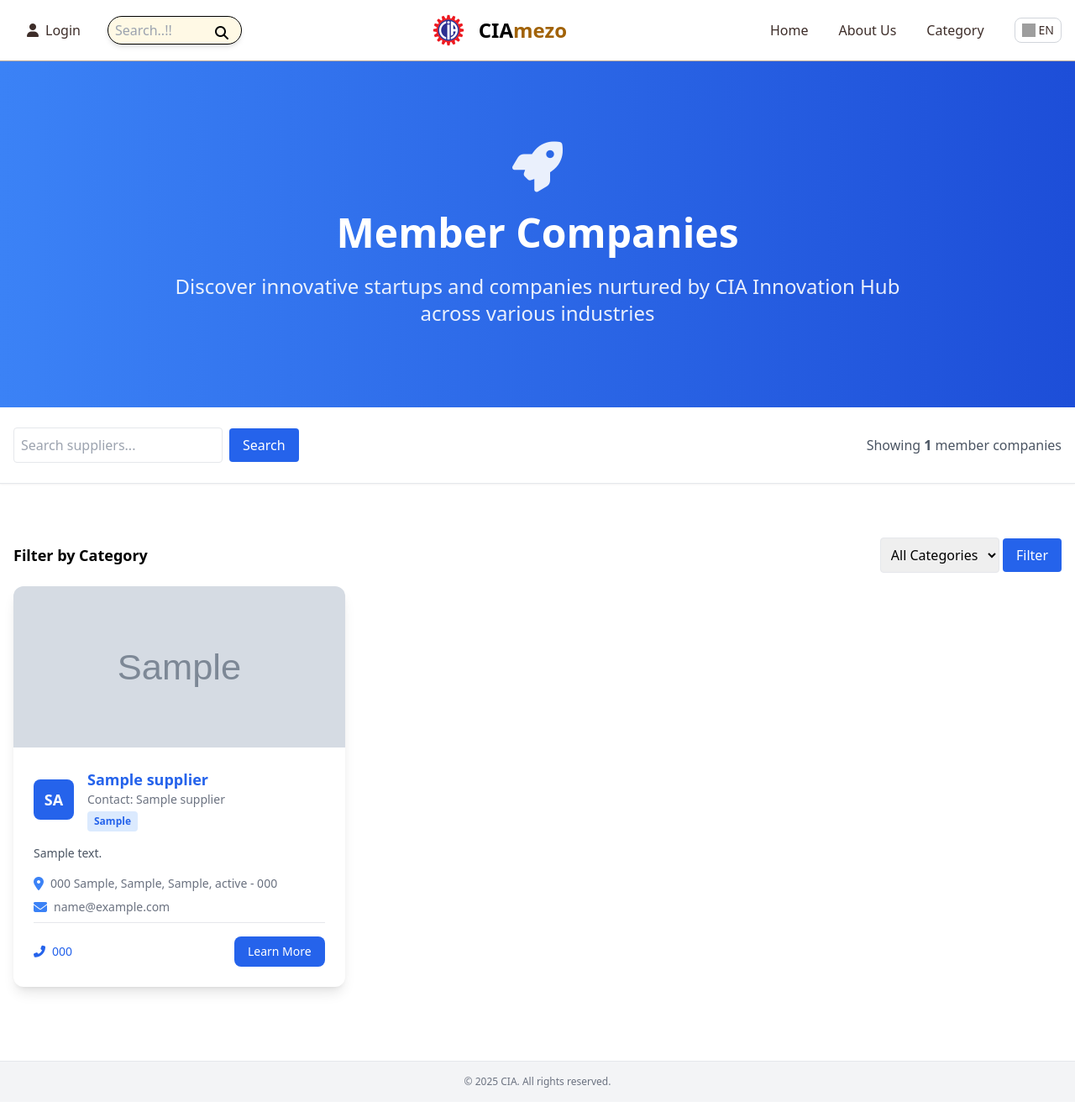
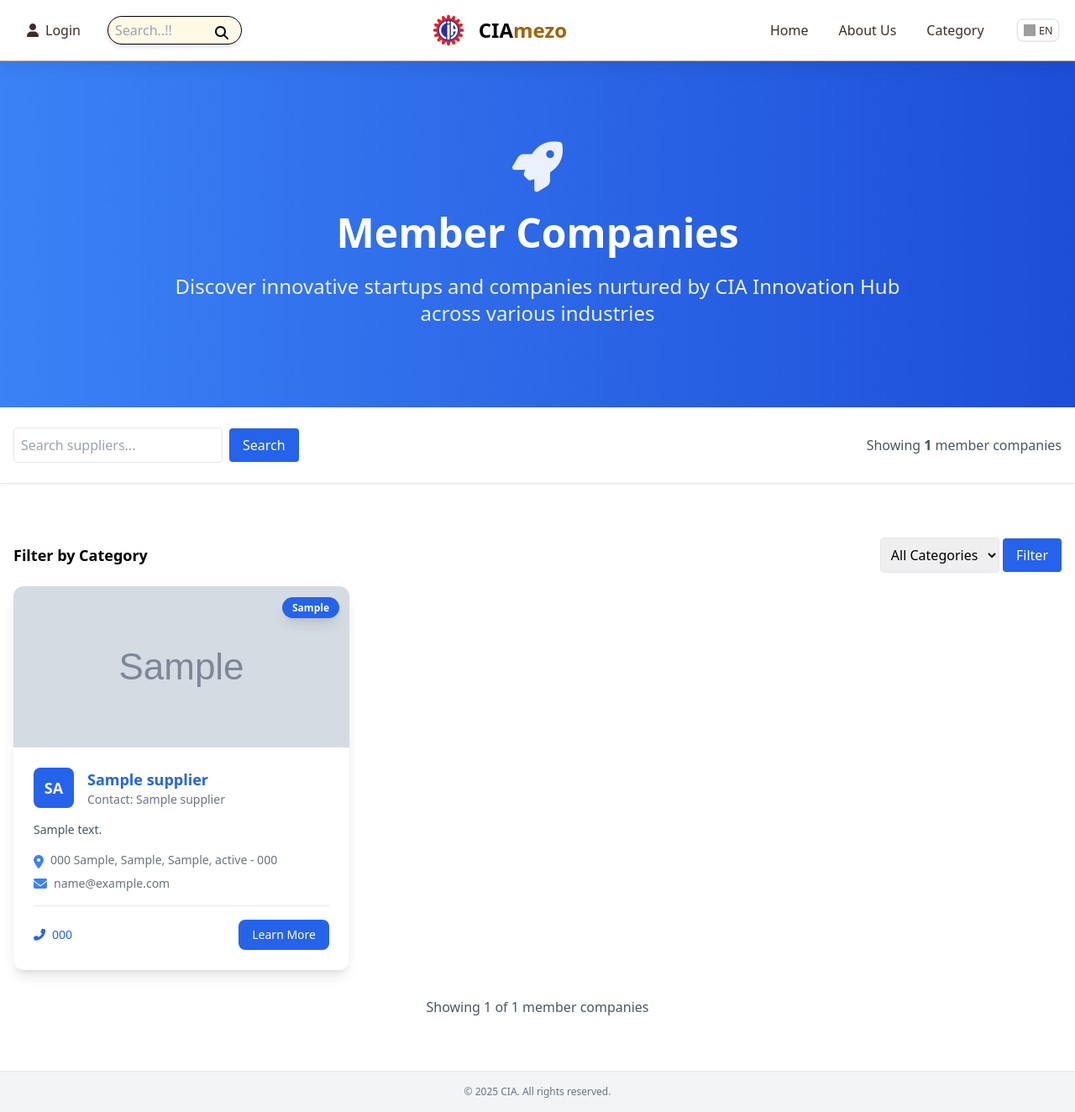
Before and after one commit to mohan-2427/cia-dev, a Django app: page /suppliers/ in a window 1280 px wide. Shown: the whole page at 84% size. Before the commit the page ends 1295 px from the top, so only its background shows below. Run offline with Django 5.2, Linux system fonts and the light colour scheme; tables that the repository leaves empty hold one stand-in row (values such as "Sample post"); grey boxes marked "Sample" are stand-in pictures; some libraries are stand-ins or nearby versions; grey boxes are pictures that could not be loaded.

Commit message:
css fixed

```diff
--- a/app/templates/suppliers.html
+++ b/app/templates/suppliers.html
@@ -7,7 +7,7 @@
     <title>Member Companies — CIA Innovation Hub</title>
     <script src="https://cdn.tailwindcss.com"></script>
     <link rel="stylesheet" href="https://cdnjs.cloudflare.com/ajax/libs/font-awesome/6.4.0/css/all.min.css" />
-    <link rel="stylesheet" href="{% static 'style.css' %}" />
+    <link rel="stylesheet" href="{% static 'css/style.css' %}" />
 </head>
 <body class="bg-white">
   <!-- Navbar -->
@@ -121,80 +121,133 @@
         <div class="flex justify-between items-center mb-4">
           <h2 class="text-lg font-bold">Filter by Category</h2>
           <form method="GET" action="{% url 'suppliers' %}">
+            {% if request.GET.search %}
+              <input type="hidden" name="search" value="{{ request.GET.search }}">
+            {% endif %}
             <select name="category" class="border rounded p-2">
               <option value="">All Categories</option>
               {% for category in categories %}
-                <option value="{{ category }}">{{ category }}</option>
+                <option value="{{ category }}" {% if request.GET.category == category %}selected{% endif %}>{{ category }}</option>
               {% endfor %}
             </select>
             <button type="submit" class="bg-blue-600 text-white px-4 py-2 rounded">Filter</button>
           </form>
         </div>
       </div>
-      <!-- Supplier cards grid only contains supplier cards -->
-     <div class="grid grid-cols-3 gap-8">
-
+      <!-- Suppliers Grid - n x 3 Matrix Layout -->
+      {% if suppliers %}
+        <!-- Grid container with responsive columns: 1 on mobile, 2 on tablet, 3 on desktop -->
+        <div class="grid grid-cols-1 md:grid-cols-2 lg:grid-cols-3 gap-6 auto-rows-max">
           {% for supplier in suppliers %}
-        <div class="supplier-card bg-white rounded-xl shadow-lg overflow-hidden hover:shadow-xl transition-all duration-300 mb-6">
-          <div class="relative">
-            <div class="relative">
+            <div class="supplier-card bg-white rounded-xl shadow-lg overflow-hidden hover:shadow-xl transition-all duration-300 h-full flex flex-col">
+              <!-- Image Section -->
+              <div class="relative h-48 flex-shrink-0">
                 {% if supplier.image %}
-                <img src="{{ supplier.image.url }}" alt="{{ supplier.name }}" class="w-full h-48 object-cover" />
+                  <img src="{{ supplier.image.url }}" alt="{{ supplier.name }}" class="w-full h-full object-cover"
+                       onerror="this.style.display='none'; this.parentNode.querySelector('.fallback-image').style.display='flex';" />
+                  <div class="fallback-image w-full h-full bg-gradient-to-br from-blue-500 to-blue-700 items-center justify-center" style="display: none;">
+                    <span class="text-white text-4xl font-bold">{{ supplier.name|slice:":2"|upper }}</span>
+                  </div>
                 {% elif supplier.logo %}
-                <img src="{{ supplier.logo.url }}" alt="{{ supplier.name }}" class="w-full h-48 object-contain bg-gray-50 p-4" />
+                  <img src="{{ supplier.logo.url }}" alt="{{ supplier.name }}" class="w-full h-full object-contain bg-gray-50 p-4"
+                       onerror="this.style.display='none'; this.parentNode.querySelector('.fallback-image').style.display='flex';" />
+                  <div class="fallback-image w-full h-full bg-gradient-to-br from-green-500 to-green-700 items-center justify-center" style="display: none;">
+                    <span class="text-white text-4xl font-bold">{{ supplier.name|slice:":2"|upper }}</span>
+                  </div>
                 {% else %}
-                <img src="{% static 'images/default_supplier.png' %}" alt="{{ supplier.name }}" class="w-full h-48 object-cover" />
+                  <div class="w-full h-full bg-gradient-to-br from-indigo-500 to-purple-700 flex items-center justify-center">
+                    <div class="text-center">
+                      <i class="fas fa-building text-white text-3xl mb-2"></i>
+                      <span class="text-white text-2xl font-bold block">{{ supplier.name|slice:":2"|upper }}</span>
+                    </div>
+                  </div>
                 {% endif %}
+                <!-- Category Badge -->
+                <div class="absolute top-3 right-3">
+                  <span class="bg-blue-600 text-white px-3 py-1 rounded-full text-xs font-semibold shadow-lg">
+                    {{ supplier.category|default:"General" }}
+                  </span>
+                </div>
               </div>
 
-          <div class="p-6">
+              <!-- Content Section -->
+              <div class="p-6 flex-grow flex flex-col">
+                <!-- Header -->
                 <div class="flex items-center mb-4">
-              <div class="w-12 h-12 bg-blue-600 rounded-lg flex items-center justify-center text-white font-bold text-lg">
+                  <div class="w-12 h-12 bg-blue-600 rounded-lg flex items-center justify-center text-white font-bold text-lg flex-shrink-0">
                     {{ supplier.name|slice:":2"|upper }}
                   </div>
-              <div class="ml-4">
-                <h3 class="font-bold text-lg text-blue-600 hover:text-blue-800 cursor-pointer transition">{{ supplier.name }}</h3>
-                <p class="text-sm text-gray-500 font-medium">Contact: {{ supplier.contact_person_name }}</p>
-                <div class="flex items-center mt-1">
-                  <span class="bg-blue-100 text-blue-600 px-2 py-1 rounded text-xs font-semibold">{{ supplier.category }}</span>
+                  <div class="ml-4 min-w-0 flex-grow">
+                    <h3 class="font-bold text-lg text-blue-600 hover:text-blue-800 cursor-pointer transition truncate">
+                      {{ supplier.name }}
+                    </h3>
+                    <p class="text-sm text-gray-500 font-medium truncate">
+                      Contact: {{ supplier.contact_person_name|default:"Available on request" }}
+                    </p>
                   </div>
                 </div>
-            </div>
-            <p class="text-gray-600 mb-4 text-sm">{{ supplier.business_description }}</p>
-            <div class="flex items-center text-gray-500 mb-2">
-              <i class="fas fa-map-marker-alt mr-2 text-blue-500"></i>
+
+                <!-- Description -->
+                <p class="text-gray-600 mb-4 text-sm line-clamp-3 flex-grow">
+                  {{ supplier.business_description|default:"Innovative company providing quality solutions in the industrial sector." }}
+                </p>
+
+                <!-- Contact Info -->
+                <div class="space-y-2 mb-4">
+                  <div class="flex items-start text-gray-500">
+                    <i class="fas fa-map-marker-alt mr-2 text-blue-500 mt-1 flex-shrink-0"></i>
                     <span class="text-sm">
                       {{ supplier.door_number }} {{ supplier.street }}, {{ supplier.area }},
                       {{ supplier.city }}, {{ supplier.state }} - {{ supplier.pin_code }}
                     </span>
                   </div>
                   {% if supplier.email %}
-            <div class="flex items-center text-gray-500 mb-2">
-              <i class="fas fa-envelope mr-2 text-blue-500"></i>
-              <span class="text-sm">{{ supplier.email }}</span>
+                  <div class="flex items-center text-gray-500">
+                    <i class="fas fa-envelope mr-2 text-blue-500 flex-shrink-0"></i>
+                    <span class="text-sm truncate">{{ supplier.email }}</span>
                   </div>
                   {% endif %}
-            <div class="flex justify-between items-center pt-4 border-t border-gray-200">
+                </div>
+
+                <!-- Footer -->
+                <div class="flex justify-between items-center pt-4 border-t border-gray-200 mt-auto">
                   <div class="flex items-center text-blue-600 font-medium text-sm">
                     <i class="fas fa-phone-alt mr-2"></i>
                     <span>{{ supplier.phone_number }}</span>
                   </div>
                   {% if supplier.website_url %}
-              <a href="{{ supplier.website_url }}" target="_blank" class="bg-blue-600 text-white px-4 py-2 rounded-lg text-sm hover:bg-blue-700 transition">
+                    <a href="{{ supplier.website_url }}" target="_blank"
+                       class="bg-blue-600 text-white px-4 py-2 rounded-lg text-sm hover:bg-blue-700 transition">
                       Learn More
                     </a>
                   {% else %}
-              <a href="{% url 'supplier_detail' supplier.id %}" class="bg-blue-600 text-white px-4 py-2 rounded-lg text-sm hover:bg-blue-700 transition">
+                    <button class="bg-blue-600 text-white px-4 py-2 rounded-lg text-sm hover:bg-blue-700 transition">
                       Learn More
-              </a>
+                    </button>
                   {% endif %}
                 </div>
               </div>
             </div>
-        {% empty %}
-          <p class="text-gray-600">No suppliers available.</p>
           {% endfor %}
         </div>
+
+        <!-- Pagination Info -->
+        <div class="mt-8 text-center">
+          <p class="text-gray-600">
+            Showing {{ suppliers|length }} of {{ count }} member companies
+            {% if suppliers|length != count %}
+              <!-- Add pagination controls here if needed -->
+            {% endif %}
+          </p>
+        </div>
+      {% else %}
+        <!-- Empty State -->
+        <div class="text-center py-16">
+          <i class="fas fa-building text-6xl text-gray-300 mb-4"></i>
+          <h3 class="text-xl font-semibold text-gray-600 mb-2">No suppliers found</h3>
+          <p class="text-gray-500">Try adjusting your search or filter criteria.</p>
+        </div>
+      {% endif %}
     </div>
   </section>
 
```
Lines whose indentation alone changed are shown as unchanged.
